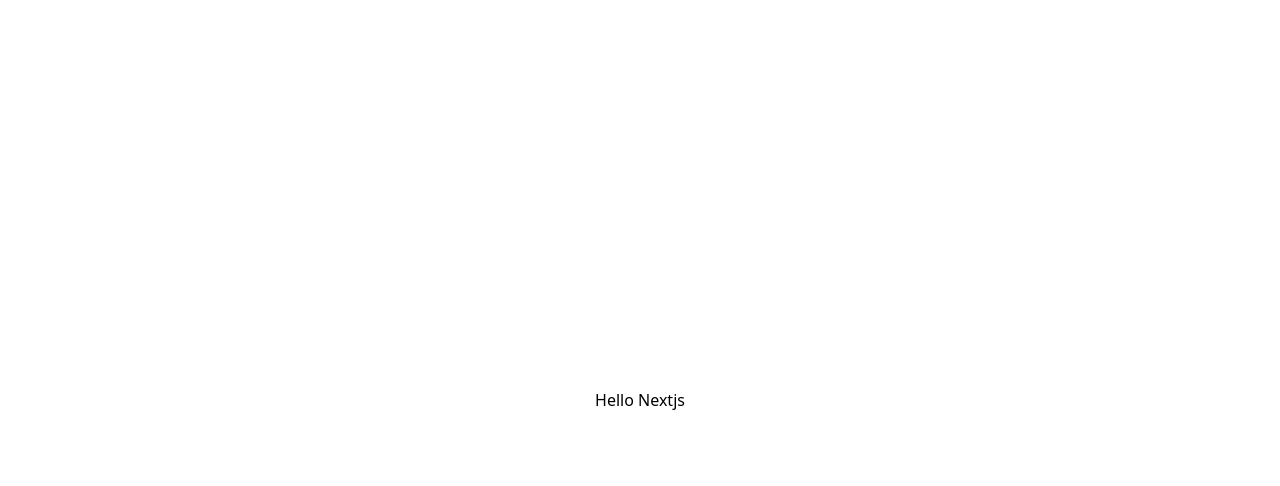
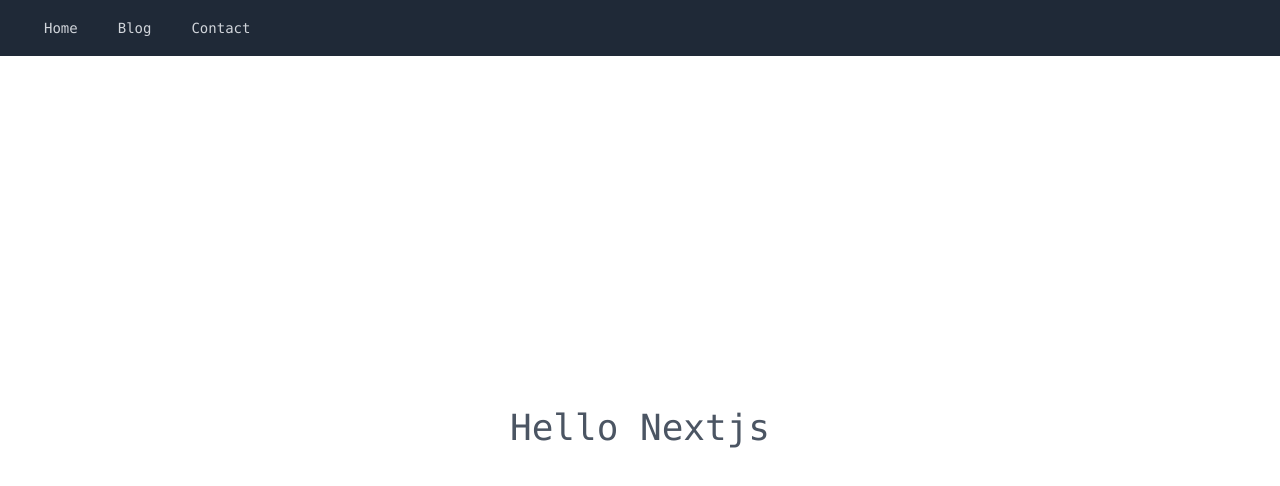
Before and after one commit to ytahara-0119/nextjs-lesson-hp, a Next.js app: page / in a window 1280 px wide. Shown: the top 486 px of the page. Built offline with nearby package versions, Linux system fonts and the light colour scheme.

Commit message:
add LayoutTag

```diff
--- /dev/null
+++ b/components/Layout.js
@@ -0,0 +1,38 @@
+import Head from "next/head";
+import Link from "next/link";
+
+export default function Layout({ children, title = "HP by Nextjs" }) {
+  return (
+    <div className="flex justify-center items-center flex-col min-h-screen text-gray-600 text-sm font-mono">
+      <Head>
+        <title>{title}</title>
+      </Head>
+      <header>
+        <nav className="bg-gray-800 w-screen">
+          <div className="flex items-center pl-8 h-14">
+            <div className="flex space-x-4">
+              <Link href="/">
+                <a className="text-gray-300 hover:bg-gray-700 px-3 py-2 rounded">
+                  Home
+                </a>
+              </Link>
+              <Link href="/blog-page">
+                <a className="text-gray-300 hover:bg-gray-700 px-3 py-2 rounded">
+                  Blog
+                </a>
+              </Link>
+              <Link href="/contact-page">
+                <a className="text-gray-300 hover:bg-gray-700 px-3 py-2 rounded">
+                  Contact
+                </a>
+              </Link>
+            </div>
+          </div>
+        </nav>
+      </header>
+      <main className="flex flex-1 justify-center items-center flex-col w-screen">
+        {children}
+      </main>
+    </div>
+  );
+}
--- a/pages/blog-page.js
+++ b/pages/blog-page.js
@@ -1,6 +1,7 @@
+import Layout from "../components/Layout";
 const Blog = () => {
   return (
-    <div>Blog page</div>
+    <Layout title="BLOG">Blog page</Layout>
   )
 }
 
--- a/pages/contact-page.js
+++ b/pages/contact-page.js
@@ -1,6 +1,7 @@
+import Layout from "../components/Layout";
 const Contact = () => {
   return (
-    <div>Contact page</div>
+    <Layout title="Contact">Contact page</Layout>
   )
 }
 
--- a/pages/index.js
+++ b/pages/index.js
@@ -1,14 +1,9 @@
-import Head from 'next/head'
+import Layout from "../components/Layout";
 
 export default function Home() {
   return (
-    <div className="min-h-screen py-0 px-2 flex flex-col justify-center items-center">
-      <Head>
-        <title>Create Next App</title>
-        <meta name="description" content="Generated by create next app" />
-        <link rel="icon" href="/favicon.ico" />
-      </Head>
-      <h1>Hello Nextjs</h1>
+    <Layout title="HOME">
+    <p className="text-4xl">Hello Nextjs</p>
 
   {/* <footer className={styles.footer}>
       <a
@@ -22,6 +17,6 @@
         </span>
       </a>
     </footer> */}
-    </div>
+    </Layout>
   )
 }
```
Lines whose indentation alone changed are shown as unchanged.
